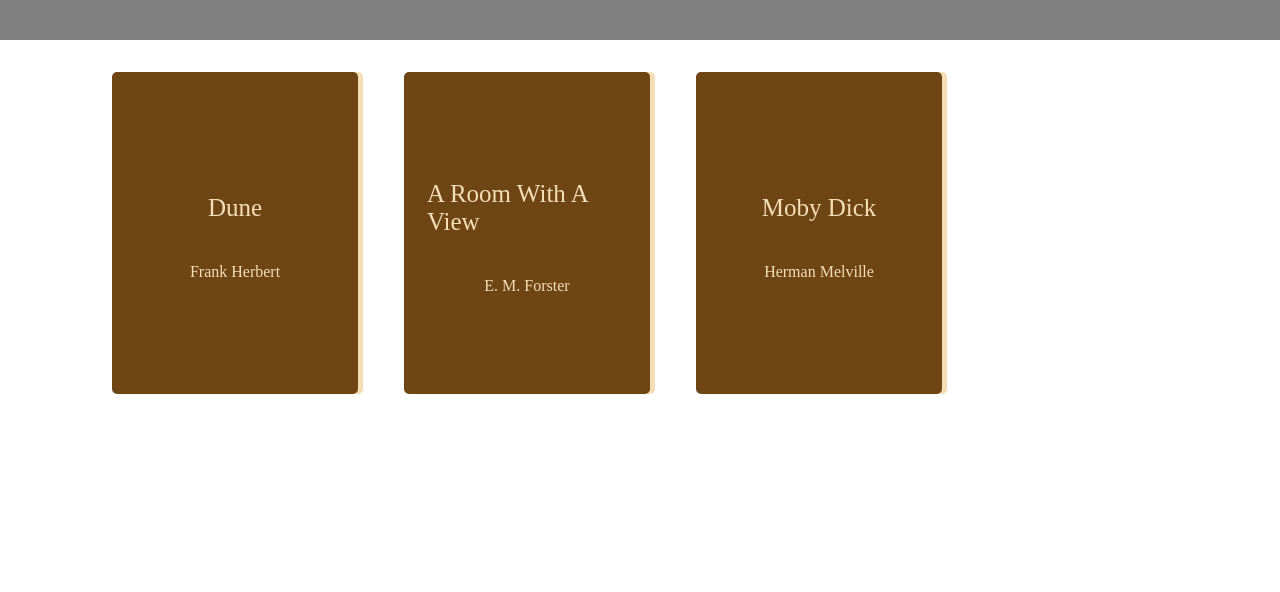
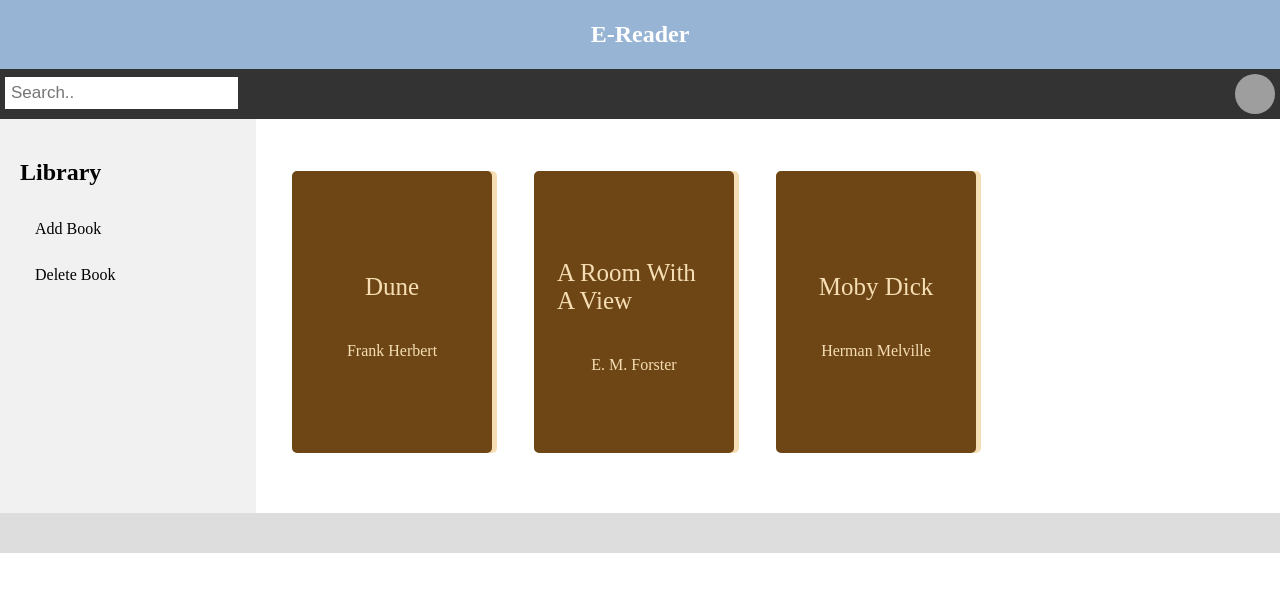
Before and after one commit to BraydonS/CS3321-E-Reader, a Vue app in the folder frontend/ereader-frontend/: page /library in a window 1280 px wide. Shown: the top 592 px of the page. Built offline with nearby package versions, Linux system fonts and the light colour scheme; grey boxes are pictures that could not be loaded.

Commit message:
Add Christian's UI

```diff
--- a/frontend/ereader-frontend/src/App.vue
+++ b/frontend/ereader-frontend/src/App.vue
@@ -5,8 +5,6 @@
 </template>
 
 <script>
-import LibraryPage from './views/LibraryPage.vue';
-import BookReader from './views/BookReader.vue';
 
 export default {
   components: {
--- a/frontend/ereader-frontend/src/views/LibraryPage.vue
+++ b/frontend/ereader-frontend/src/views/LibraryPage.vue
@@ -1,14 +1,41 @@
 
 
 <template>
-  <div id="library-control">
+    <div class="header">
+  <h2>E-Reader</h2>
+</div>
+
+<div class="navbar">
+  <img src ="https://as1.ftcdn.net/v2/jpg/05/16/27/58/1000_F_516275801_f3Fsp17x6HQK0xQgDQEELoTuERO4SsWV.jpg" alt = "Profile Picture" class="avatar">
+
+  <div class="search-container">
+    <form action="/action_page.php">
+      <input type="text" placeholder="Search.." name="search">
+    </form>
   </div>
+
+</div>
+
+<div class="row">
+  <div class="side">
+    <h2>Library</h2>
+    <a href="#">Add Book</a>
+    <a href="#">Delete Book</a>
+
+  </div>
+  <div class="main">
     <div class="book-list">
       <div v-for="book in books" :key="book.title" class="book-item" @click="loadReader(book.id)">
         <p id="title">{{ book.title }}</p>
         <p id="author">{{ book.author }}</p>
       </div>
     </div>
+  </div>
+</div>
+
+<div class="footer">
+
+</div>
 
   </template>
 
@@ -43,7 +70,6 @@
     methods: {
       loadReader(id){
         let book = this.books.find(book => book.id === id);
-        console.log(book.url)
         this.$router.replace({name:'Reader', params:{activeBook: book.url}});
       }
     }
@@ -55,16 +81,16 @@
     margin-top: 30px;
     display: grid;
     margin: auto;
-    margin-left: 7em;
+    margin-left: 1em;
     grid-template-columns: repeat(2, 1fr);
   }
 
   @media only screen and (min-width: 1200px){
     .book-list {
-      margin-top: 30px;
+      margin-top: 0px;
       display: grid;
       margin: auto;
-      margin-left: 7em;
+      margin-left: 1em;
       grid-template-columns: repeat(4, 1fr);
     }
   }
@@ -74,7 +100,7 @@
   }
 
   .book-item {
-    padding: 80px 20px;
+    padding: 60px 20px;
     width: 200px;
     margin: 2em 0em;
     margin-bottom: 40px;
@@ -113,5 +139,159 @@
     font-weight: 800;
   }
 
+  * {
+  box-sizing: border-box;
+}
+
+html {
+  height: 100%
+}
+
+body {
+  font-family: Arial, Helvetica, sans-serif;
+  min-height: 100%;
+  margin: 0;
+  padding: 0;
+}
+
+/* Style the header */
+.header {
+  padding: 1px;
+  text-align: center;
+  background: #98B4D4;
+  color: white;
+}
+
+/* Increase the font size of the h1 element */
+.header h1 {
+  font-size: 40px;
+}
+
+/* Style the top navigation bar */
+.navbar {
+  overflow: hidden;
+  background-color: #333;
+}
+
+/* Style the profile picture */
+.navbar .avatar {
+  padding: 5px 5px;
+  float: right;
+  width: 50px;
+  height: 50px;
+  border-radius: 50%;
+}
+
+.navbar input[type=text] {
+  padding: 6px;
+  margin-top: 8px;
+  font-size: 17px;
+  border: none;
+}
+
+.navbar .search-container button {
+  float: right;
+  padding: 6px 10px;
+  margin-top: 8px;
+  margin-right: 16px;
+  background: #ddd;
+  font-size: 17px;
+  border: none;
+  cursor: pointer;
+}
+
+.navbar .search-container button:hover {
+  background: #ccc;
+}
+
+
+/* Style the Add/Delete book options */
+.side a {
+  display: block;
+  color: black;
+  text-decoration: none;
+  padding: 14px 15px;
+}
+
+/* Style the Add/Delete book options */
+.side a:hover {
+  background-color: #ddd;
+}
+
+/* Style search box */
+.navbar .search-container {
+  float: left;
+  text-align: center;
+  padding: 0px 5px;
+}
+
+
+/* Change color on hover */
+.navbar a:hover {
+  background-color: #ddd;
+  color: black;
+}
+
+/* Column container */
+.row {
+  display: flex;
+  flex-wrap: wrap;
+}
+
+/* Create two unequal columns that sits next to each other */
+/* Sidebar/left column */
+.side {
+  flex: 20%;
+  background-color: #f1f1f1;
+  padding: 20px;
+}
+
+/* Main column */
+.main {
+  flex: 80%;
+  background-color: white;
+  padding: 20px;
+}
+
+
+/* Footer */
+.footer {
+  padding: 20px;
+  text-align: center;
+  background: #ddd;
+}
+
+/* Responsive layout - when the screen is less than 700px wide, make the two columns stack on top of each other instead of next to each other */
+@media screen and (max-width: 700px) {
+  .row {
+    flex-direction: column;
+  }
+}
+
+/* Responsive layout - when the screen is less than 400px wide, make the navigation links stack on top of each other instead of next to each other */
+@media screen and (max-width: 400px) {
+  .navbar a {
+    float: none;
+    width:100%;
+  }
+}
+
+@media screen and (max-width: 600px) {
+  .topnav .search-container {
+    float: none;
+  }
+  .topnav a, .topnav input[type=text], .topnav .search-container button {
+    float: none;
+    display: block;
+    text-align: left;
+    width: 100%;
+    margin: 0;
+    padding: 14px;
+  }
+  .topnav input[type=text] {
+    border: 1px solid #ccc;
+  }
+}
+
 
   </style>
```
Also changed, not shown: frontend/ereader-frontend/src/components/icons/IconCommunity.vue (deleted, +0 -7 lines), frontend/ereader-frontend/src/components/icons/IconDocumentation.vue (deleted, +0 -7 lines), frontend/ereader-frontend/src/components/icons/IconEcosystem.vue (deleted, +0 -7 lines), frontend/ereader-frontend/src/components/icons/IconSupport.vue (deleted, +0 -7 lines), frontend/ereader-frontend/src/components/icons/IconTooling.vue (deleted, +0 -19 lines), 2 other files (tests, documents, lock files or other folders).
